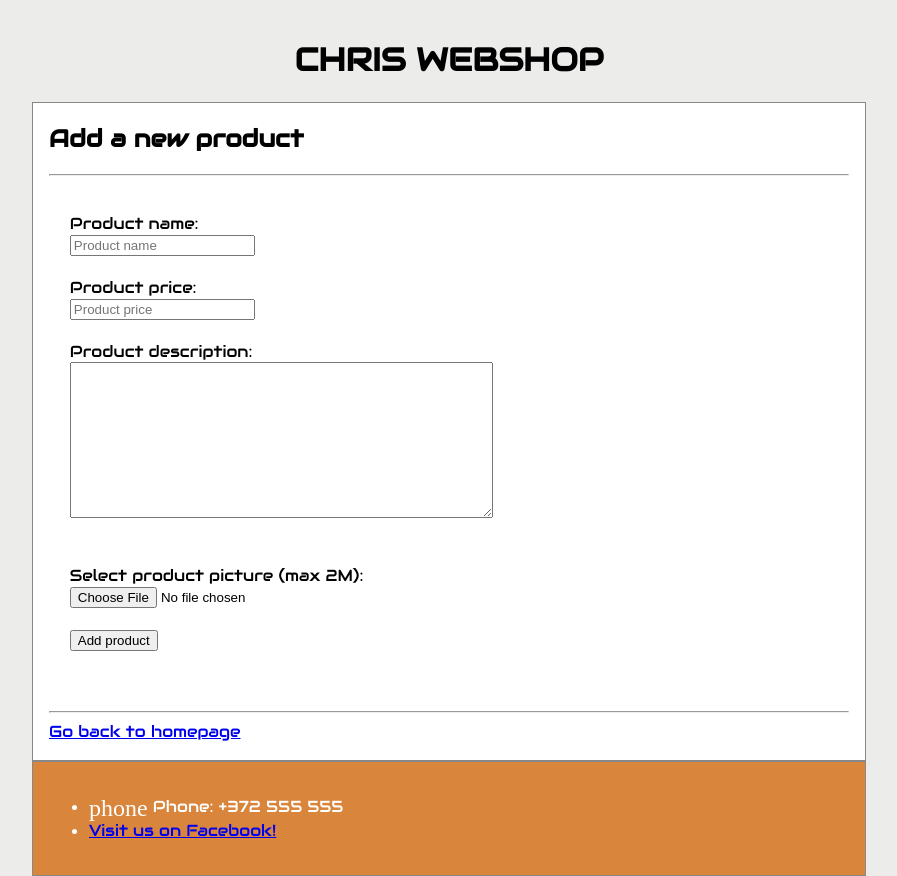
After one commit to ccataldo345/I702-Web-Application-Programming, a PHP site: page /addproduct.php in a window 1280 px wide. The commit adds this page. Shown: the whole page, without its empty margins (191-1088 px from the left). Run offline with PHP 8.4, Linux system fonts and the light colour scheme; a stand-in replaces the project's code that opens the database connection; some libraries are stand-ins or nearby versions.

```diff
--- /dev/null
+++ b/addproduct.php
@@ -0,0 +1,67 @@
+<?php
+require_once "config.php";
+include "header.php";
+include "dbconn.php";
+?>
+
+<h2>Add a new product</h2>
+<hr>
+<pre>
+<form method="post" enctype="multipart/form-data">
+    <label for="product_name">Product name: </label>
+    <input type="text" name="product_name" placeholder="Product name" required/>
+
+    <label for="product_price">Product price: </label>
+    <input type="text" name="product_price" placeholder="Product price" required/>
+
+    <label for="product_desc">Product description: </label>
+    <textarea name="product_desc" rows="10" cols="50"></textarea>
+
+    <input type="hidden" name="MAX_FILE_SIZE" value="2000000" />
+    Select product picture (max 2M):
+    <input id="file" type="file" name="uploaded_image" accept="image/*"/><br>
+    <input type="submit" value="Add product"/>
+</form></pre><br>
+
+<?php
+if (isset($_POST["submit"])) {
+    $statement = $conn->prepare(
+      "INSERT INTO `ccataldo_shop_products`(
+        `name`,
+        `description`,
+        `price`,
+        `image`)
+      VALUES (?,?,?,?)");
+
+    if (!$statement) {
+      die("Prepare failed:(".$conn->errno. ") ".$conn->error);
+    }
+
+    $statement->bind_param("ssss",
+      $_POST["name"],
+      $_POST["description"],
+      $_POST["price"],
+      $_POST["image"]);
+
+    if ($statement->execute()) {
+      echo "You have successfully added a new item";
+    }else{
+      if ($statement->errno == 1062) {
+        echo "This item is already in database";
+      }else{
+        die("Execute failed: (".$statement->errno. ") ".$statement->error);
+      }
+    }
+
+    $conn->close();
+}
+?>
+<br>
+<hr>
+<a href="index.php">Go back to homepage</a>
+<br>
+<br>
+
+<?php
+include "footer.php";
+?>
--- a/index.php
+++ b/index.php
@@ -21,7 +21,7 @@ if (!array_key_exists("user", $_SESSION)) {  //if no user is logged in
 <hr>
 
 <!--JavaScript user input: enter a number between 1 and 10-->
-<p>Javascript game<br>Please input a number between 1 and 10:</p>
+<p>Javascript ADMIN password TO UPLOAD A NEW PRODUCT:<br>(hint: type 1234) </p>
 <input id="numb">
 
 <button type="button" onclick="myFunction()">Submit</button>
```
Also changed, not shown: js/game.js (+9 -4 lines).
